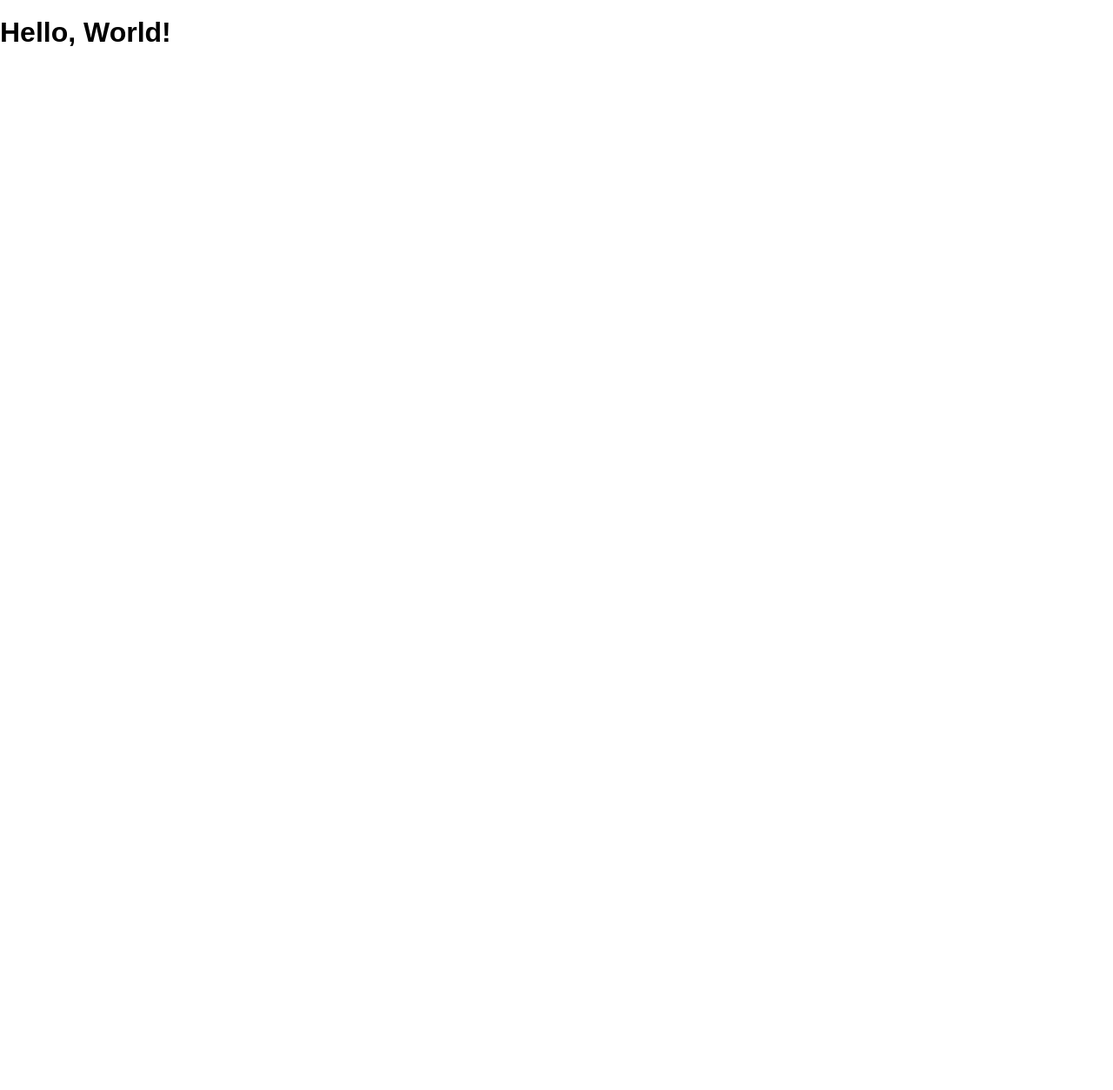
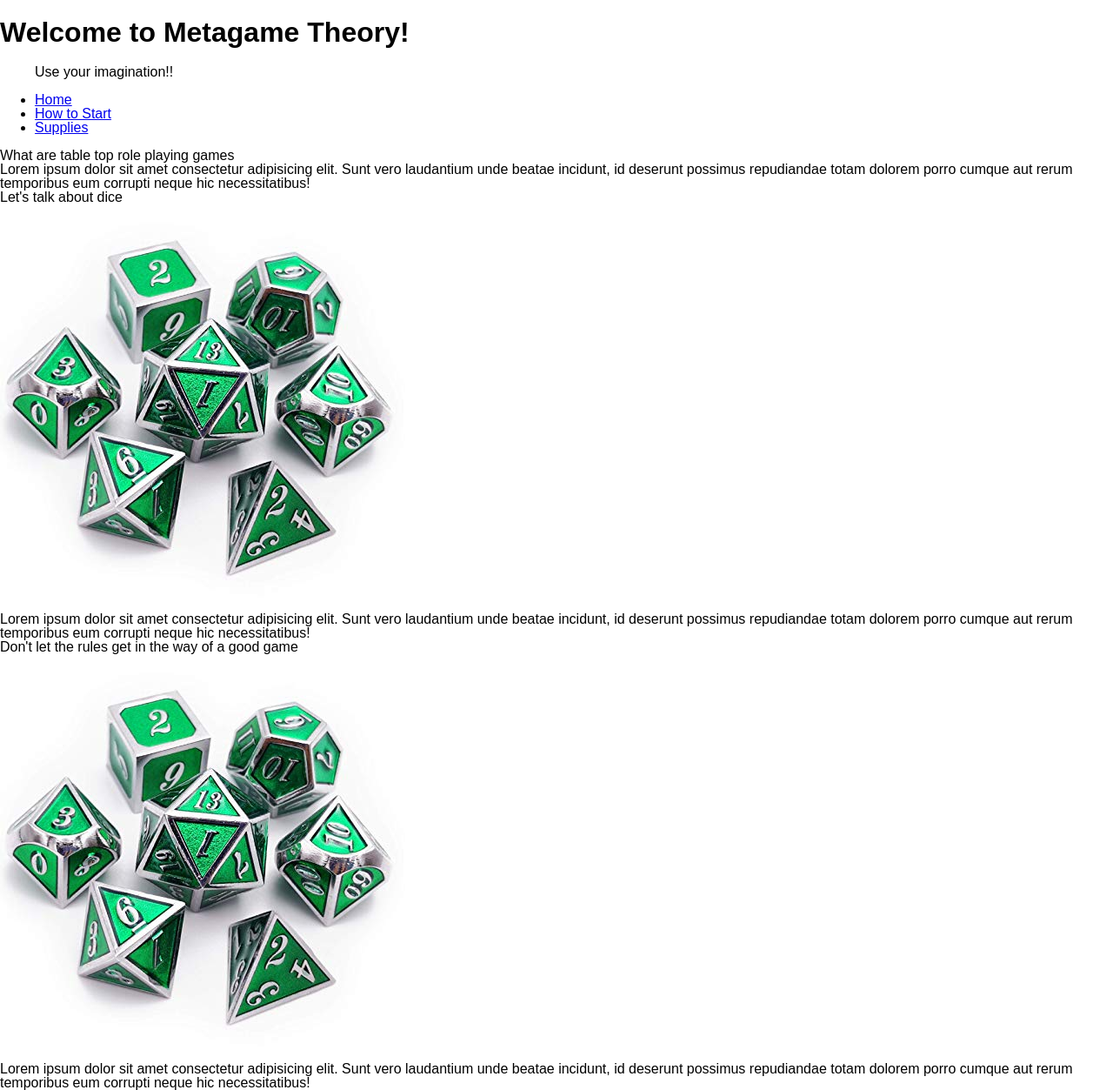
Before and after one commit to mdewey/table-top-rpg-fan-page, a website: page public/index.html in a window 1280 px wide. Shown: the whole page at 87% size. Before the commit the page ends 821 px from the top, so only its background shows below. Drawn offline with Linux system fonts and the light colour scheme.

Commit message:
Done with first pass

```diff
--- a/public/index.html
+++ b/public/index.html
@@ -1,13 +1,54 @@
 <!DOCTYPE html>
 <html>
   <head lang="en">
-    <meta charset="UTF-8">
-    <meta name="viewport" content="width=device-width, initial-scale=1">
+    <meta charset="UTF-8" />
+    <meta name="viewport" content="width=device-width, initial-scale=1" />
     <title>Table Top Rpg Fan Page</title>
-    <link rel="shortcut icon" href="/favicon.ico">
-    <link rel="stylesheet" href="/screen.css">
+    <link rel="shortcut icon" href="/favicon.ico" />
+    <link rel="stylesheet" href="/screen.css" />
   </head>
   <body>
-    <h1 class='hello-world'>Hello, World!</h1>
+    <header>
+      <h1 class="hello-world">Welcome to Metagame Theory!</h1>
+      <blockquote>Use your imagination!!</blockquote>
+    </header>
+    <nav>
+      <ul>
+        <li><a href="index.html">Home</a></li>
+        <li><a href="index.html">How to Start</a></li>
+        <li><a href="index.html">Supplies</a></li>
+      </ul>
+    </nav>
+    <main>
+      <article>
+        <header>What are table top role playing games</header>
+        <section>
+          Lorem ipsum dolor sit amet consectetur adipisicing elit. Sunt vero
+          laudantium unde beatae incidunt, id deserunt possimus repudiandae
+          totam dolorem porro cumque aut rerum temporibus eum corrupti neque hic
+          necessitatibus!
+        </section>
+      </article>
+      <article>
+        <header>Let's talk about dice</header>
+        <img src="/images/dice.jpg" alt="" />
+        <section>
+          Lorem ipsum dolor sit amet consectetur adipisicing elit. Sunt vero
+          laudantium unde beatae incidunt, id deserunt possimus repudiandae
+          totam dolorem porro cumque aut rerum temporibus eum corrupti neque hic
+          necessitatibus!
+        </section>
+      </article>
+      <article>
+        <header>Don't let the rules get in the way of a good game</header>
+        <img src="/images/dice.jpg" alt="" />
+        <section>
+          Lorem ipsum dolor sit amet consectetur adipisicing elit. Sunt vero
+          laudantium unde beatae incidunt, id deserunt possimus repudiandae
+          totam dolorem porro cumque aut rerum temporibus eum corrupti neque hic
+          necessitatibus!
+        </section>
+      </article>
+    </main>
   </body>
 </html>
```
Also changed, not shown: package.json (+5 -3 lines), public/images/dice.jpg (added), 1 other file.
